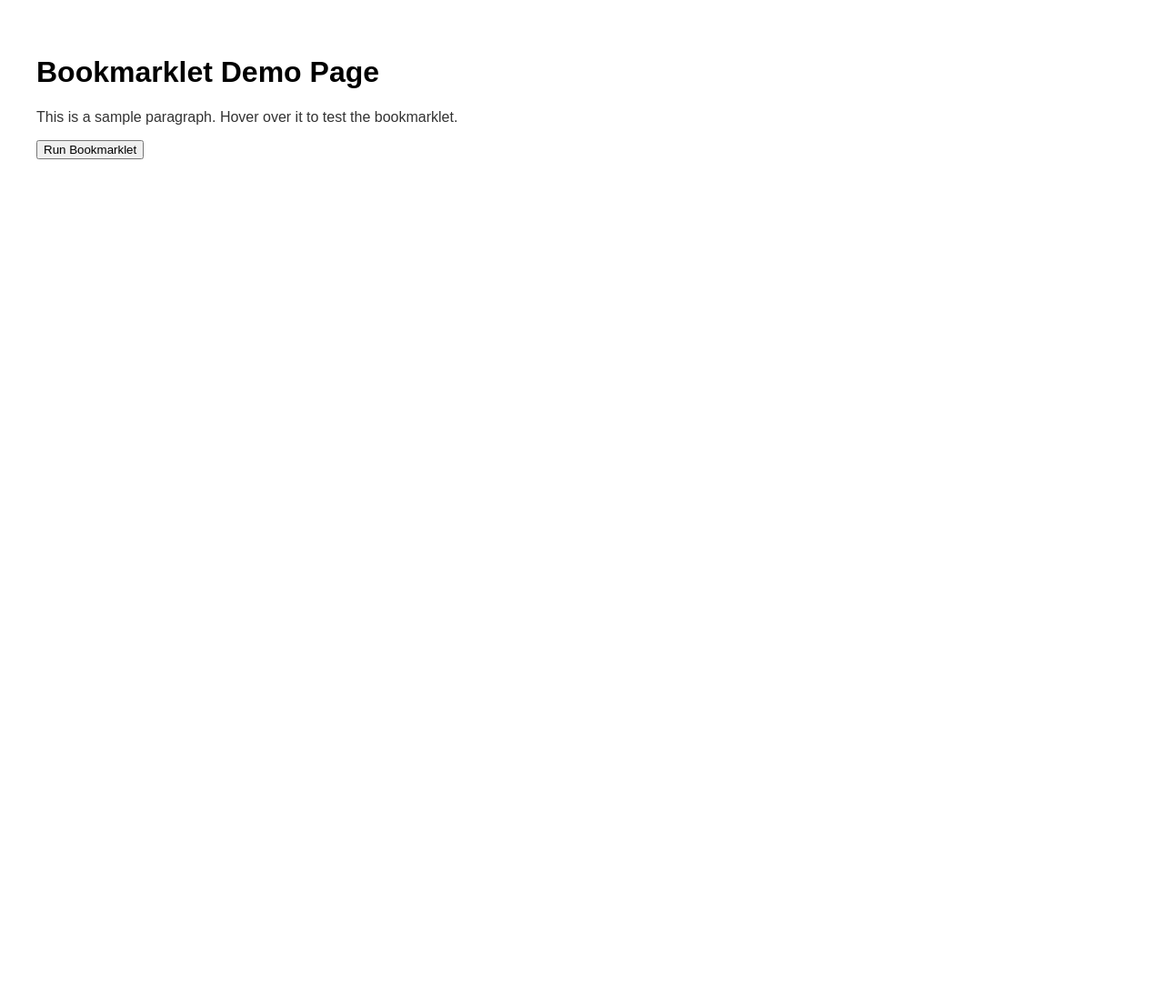
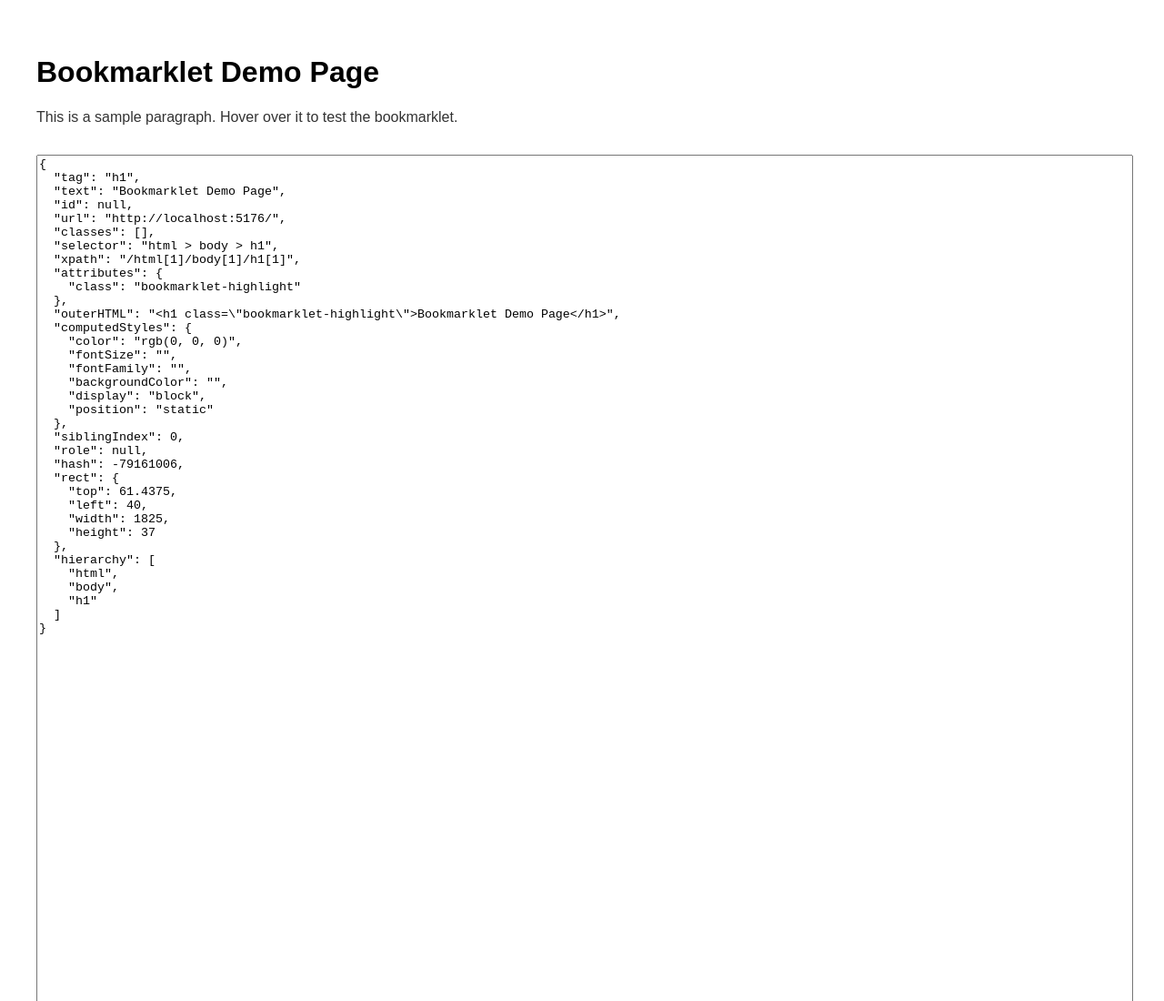
Before and after one commit to newmediapilot/bookmarklet-copy-node-context, a website: page index.html in a window 1280 px wide. Shown: the top 1100 px of the page at 91% size. Before the commit the page ends 800 px from the top, so only its background shows below. Drawn offline with Linux system fonts and the light colour scheme.

Commit message:
Update index.html

```diff
--- a/index.html
+++ b/index.html
@@ -4,19 +4,56 @@
     <meta charset="UTF-8">
     <title>Bookmarklet Demo</title>
     <style>
-    body { font-family: sans-serif; padding: 2rem; }
-    #sample-text { margin-top: 1rem; color: #333; }
+        body {
+            font-family: sans-serif;
+            padding: 2rem;
+        }
+
+        #sample-text {
+            margin-top: 1rem;
+            color: #333;
+        }
     </style>
 </head>
 <body>
 <h1>Bookmarklet Demo Page</h1>
 <p id="sample-text">This is a sample paragraph. Hover over it to test the bookmarklet.</p>
-  <button id="run-bookmarklet">Run Bookmarklet</button>
-  <script>
-    document.getElementById('run-bookmarklet').onclick = function() {
-      const script = document.createElement('script');
-     document.head.appendChild(script);
-    };
-  </script>
+<textarea id="paste-area" style="width:100%;height:2000px;font-family:monospace;margin-top:1rem;">{
+  "tag": "h1",
+  "text": "Bookmarklet Demo Page",
+  "id": null,
+  "url": "http://localhost:5176/",
+  "classes": [],
+  "selector": "html > body > h1",
+  "xpath": "/html[1]/body[1]/h1[1]",
+  "attributes": {
+    "class": "bookmarklet-highlight"
+  },
+  "outerHTML": "<h1 class=\"bookmarklet-highlight\">Bookmarklet Demo Page</h1>",
+  "computedStyles": {
+    "color": "rgb(0, 0, 0)",
+    "fontSize": "",
+    "fontFamily": "",
+    "backgroundColor": "",
+    "display": "block",
+    "position": "static"
+  },
+  "siblingIndex": 0,
+  "role": null,
+  "hash": -79161006,
+  "rect": {
+    "top": 61.4375,
+    "left": 40,
+    "width": 1825,
+    "height": 37
+  },
+  "hierarchy": [
+    "html",
+    "body",
+    "h1"
+  ]
+}
+</textarea>
+<script src="bookmarklet.js"></script>
 </body>
 </html>
```
Lines whose indentation alone changed are shown as unchanged.
